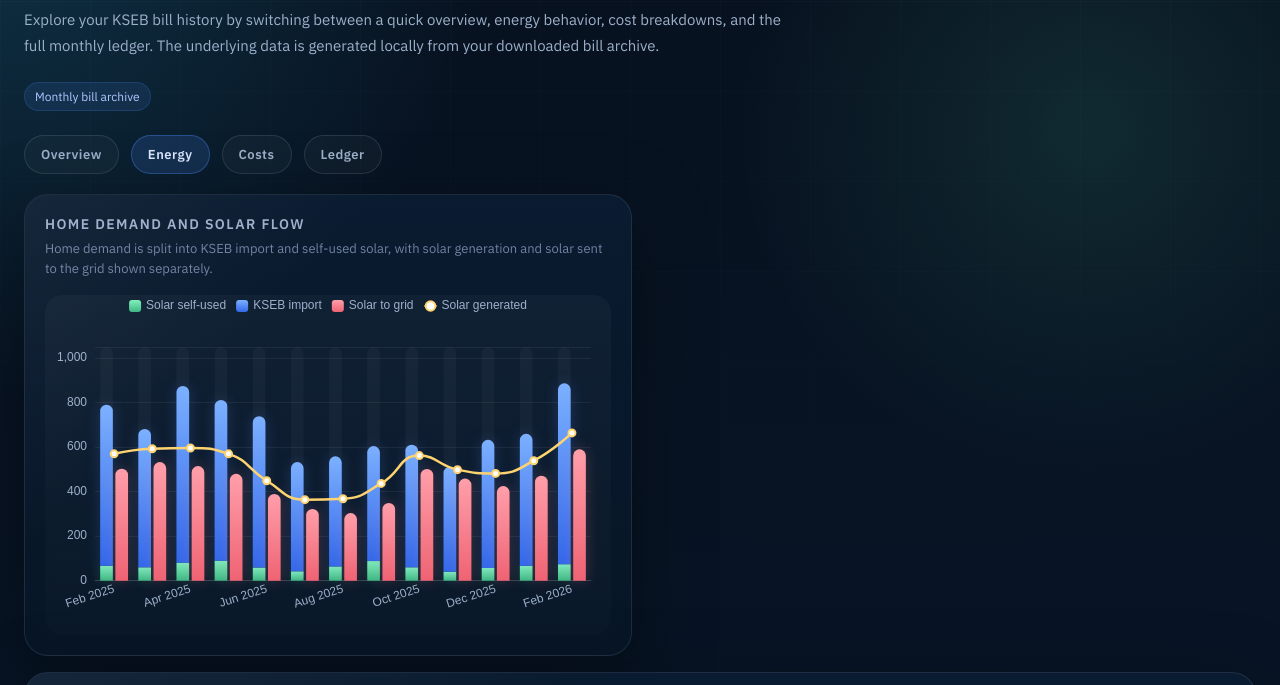
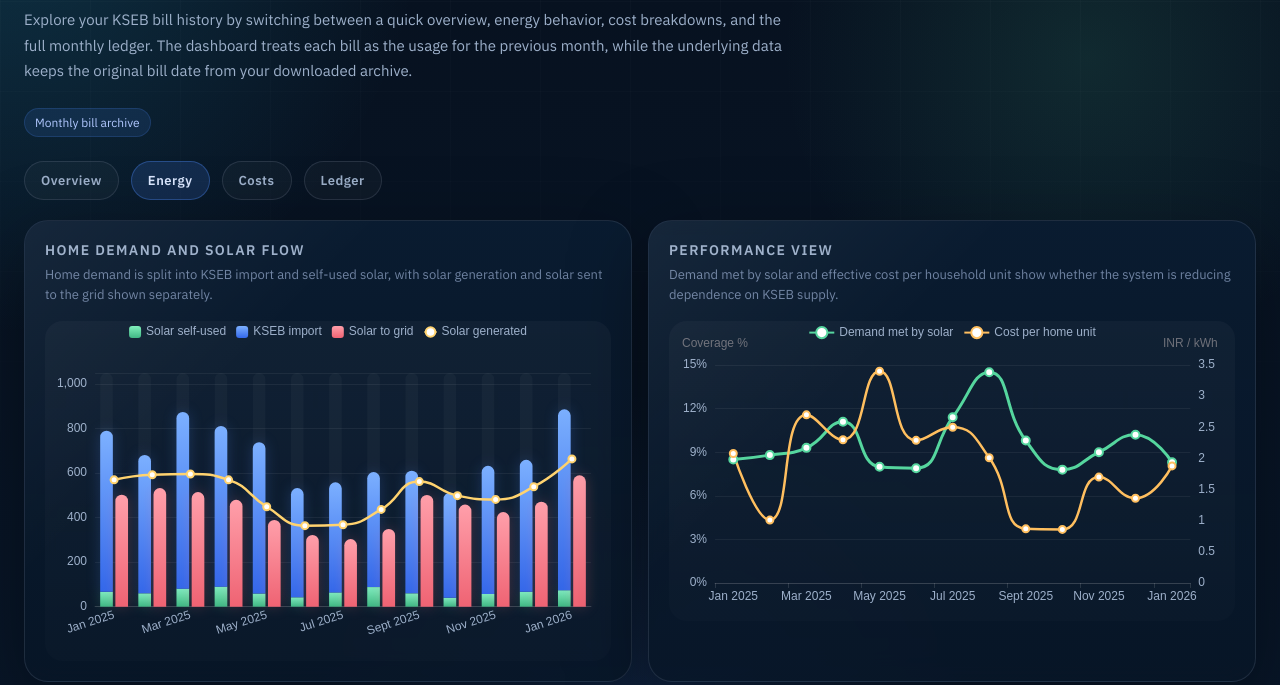
Before and after one commit to JohnKuruvila/kseb-bill-stats, a plain HTML site: page dashboard/index.html in a window 1280 px wide. Both pictures are taken after a click on the tab "Energy". Shown: the part 89-774 px from the top of the page. Drawn offline with nearby package versions, Linux system fonts and the light colour scheme.

Commit message:
Enhance README and dashboard layout to clarify usage month interpretation and improve styling. Update references to usage month in various sections for consistency and accuracy.

```diff
--- a/dashboard/index.html
+++ b/dashboard/index.html
@@ -163,6 +163,12 @@
         gap: 16px;
       }
 
+      .energy-grid {
+        display: grid;
+        grid-template-columns: repeat(2, minmax(0, 1fr));
+        gap: 16px;
+      }
+
       .tab-nav {
         display: flex;
         flex-wrap: wrap;
@@ -485,6 +491,10 @@
         .mini-stats {
           grid-template-columns: 1fr;
         }
+
+        .energy-grid {
+          grid-template-columns: 1fr;
+        }
       }
     </style>
   </head>
@@ -497,8 +507,9 @@
           <h1 class="page-title">KSEB Solar Dashboard</h1>
           <div class="page-copy">
             Explore your KSEB bill history by switching between a quick overview,
-            energy behavior, cost breakdowns, and the full monthly ledger. The underlying data
-            is generated locally from your downloaded bill archive.
+            energy behavior, cost breakdowns, and the full monthly ledger. The dashboard treats
+            each bill as the usage for the previous month, while the underlying data keeps the
+            original bill date from your downloaded archive.
           </div>
         </div>
         <div class="badge soft page-badge">Monthly bill archive</div>
@@ -602,7 +613,7 @@
       </section>
 
       <section class="tab-panel" id="panel-energy" role="tabpanel" aria-labelledby="tab-energy" data-panel="energy" hidden>
-        <section class="main-grid">
+        <section class="energy-grid">
           <article class="card">
             <div class="section-head">
               <div>
@@ -615,7 +626,7 @@
             <div id="flowChart" class="chart compact-chart energy-chart"></div>
           </article>
 
-          <article class="card span-2">
+          <article class="card">
             <div class="section-head">
               <div>
                 <div class="section-title">Performance view</div>
@@ -636,7 +647,7 @@
               <div>
                 <div class="section-title">Charge composition</div>
                 <div class="section-copy">
-                  Fixed charges, energy charges, taxes, meter rent, and any balancing adjustment each month.
+                  Fixed charges, energy charges, taxes, meter rent, and any balancing adjustment for each usage month.
                 </div>
               </div>
             </div>
@@ -648,7 +659,7 @@
               <div>
                 <div class="section-title">Cost reading guide</div>
                 <div class="section-copy">
-                  Use this tab to compare the bill total against its fixed and variable components. The trend tab in Overview shows how those charges move against demand.
+                  Use this tab to compare the bill total against its fixed and variable components. The trend tab in Overview shows how those charges move against demand for each usage month.
                 </div>
               </div>
             </div>
@@ -672,7 +683,7 @@
             <div>
               <div class="section-title">Monthly ledger</div>
               <div class="section-copy">
-                Every figure below is generated from the parsed bill archive. The export reading is treated as solar sent to the grid, while solar generation comes from the bill&apos;s Solar Generation section.
+                Every figure below is generated from the parsed bill archive. Each row is labeled by the previous month&apos;s usage, while the source data keeps the bill&apos;s actual bill date. The export reading is treated as solar sent to the grid, while solar generation comes from the bill&apos;s Solar Generation section.
               </div>
             </div>
             <div class="badge" id="ledgerBadge">Rendering cleaned history</div>
@@ -682,7 +693,7 @@
             <table>
               <thead>
                 <tr>
-                  <th>Month</th>
+                  <th>Usage month</th>
                   <th>Bill</th>
                   <th>KSEB import</th>
                   <th>Solar to grid</th>
@@ -814,6 +825,18 @@
           month: "short",
           year: "numeric",
         }).format(date);
+      }
+
+      function formatUsageMonth(value) {
+        const date = parseDate(value);
+        if (!date) {
+          return "Unknown month";
+        }
+
+        return new Intl.DateTimeFormat("en-IN", {
+          month: "short",
+          year: "numeric",
+        }).format(new Date(date.getFullYear(), date.getMonth() - 1, 1));
       }
 
       function formatINR(value, digits = 0) {
@@ -983,7 +1006,8 @@
 
         return {
           ...raw,
-          label: formatMonth(raw.bill_date),
+          label: formatUsageMonth(raw.bill_date),
+          billLabel: formatMonth(raw.bill_date),
           unitsImported,
           unitsExported,
           netGrid,
@@ -1788,13 +1812,13 @@
           : "Tracking month-on-month movement";
 
         document.getElementById("ledgerBadge").textContent =
-          `${bills.length} months ready for review`;
+          `${bills.length} usage months ready for review`;
 
         renderInsights(buildInsights(summary));
 
         const footerNote = document.getElementById("footerNote");
         footerNote.textContent =
-          "All figures are calculated locally from bills.json. KSEB import is energy drawn from the grid, solar to grid comes from the bill's export reading, and demand met by solar = self-consumed solar / total home demand.";
+          "All figures are calculated locally from bills.json. Labels show the previous month's usage, while bill_date remains the original bill date. KSEB import is energy drawn from the grid, solar to grid comes from the bill's export reading, and demand met by solar = self-consumed solar / total home demand.";
 
         renderLedger(bills);
 
```
Also changed, not shown: 1 other file.
